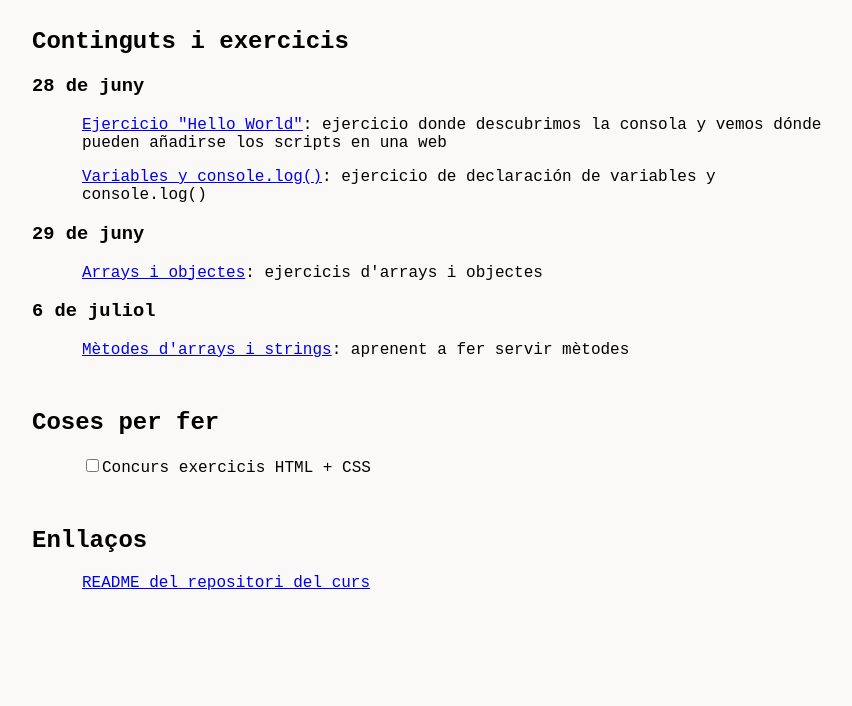
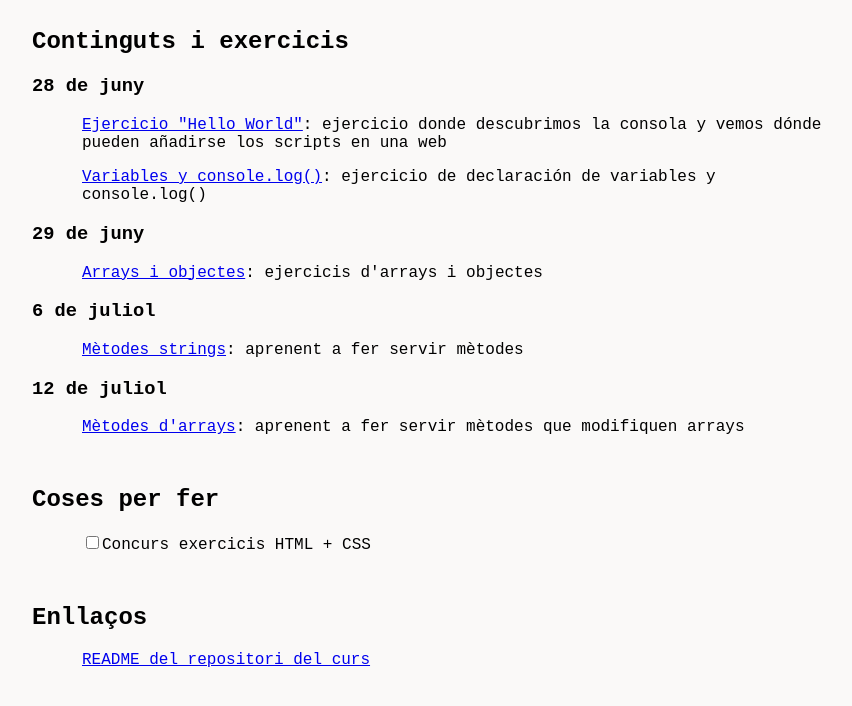
Before and after one commit to EllaPetryshak/Repositorio-para-el-modulo-JS-de-curso-Front--end-de-la-Salle, a plain HTML site: page apunts.html in a window 1280 px wide. Shown: the part 80-786 px from the top of the page, without its empty margins (208-1060 px from the left). Drawn offline with Linux system fonts and the light colour scheme.

Commit message:
add metodes array

```diff
--- a/apunts.html
+++ b/apunts.html
@@ -39,7 +39,9 @@
         <p><a href="arrays_objects.html">Arrays i objectes</a>: ejercicis d'arrays i objectes</p>
 
         <h3>6 de juliol</h3>
-        <p><a href="metodes.html">Mètodes d'arrays i strings</a>: aprenent a fer servir mètodes</p>
+        <p><a href="metodes_strings.html">Mètodes strings</a>: aprenent a fer servir mètodes</p>
+        <h3>12 de juliol</h3>
+        <p><a href="metodes_arrays.html">Mètodes d'arrays</a>: aprenent a fer servir mètodes que modifiquen arrays</p>
 
         <h2>Coses per fer</h2>
         <p><input type="checkbox" name="1" id="1"><label for="1">Concurs exercicis HTML + CSS</label></p>
```
Also changed, not shown: metodes_arrays.html (renamed from metodes.html, +3 -1 lines), metodes_strings.html (added, +13 -0 lines), metodes_arrays.js (added), metodes_strings.js (renamed from metodes.js).
